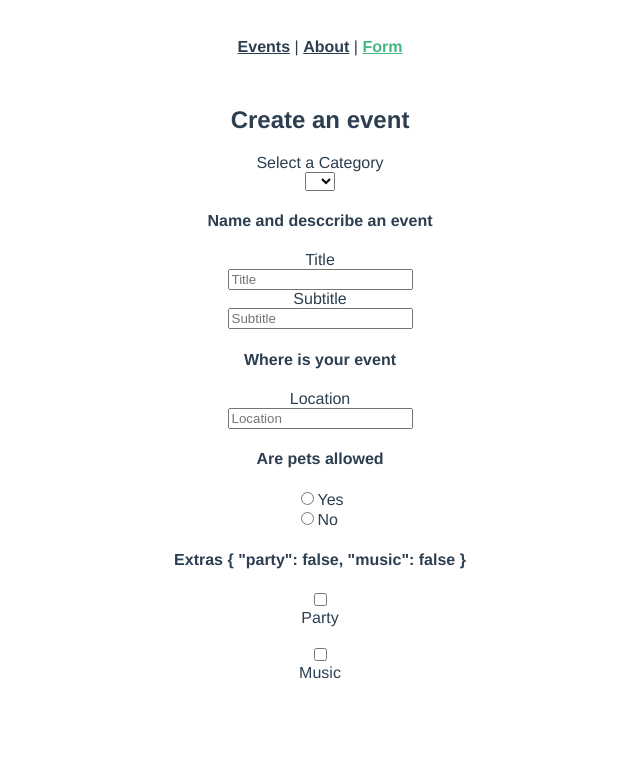
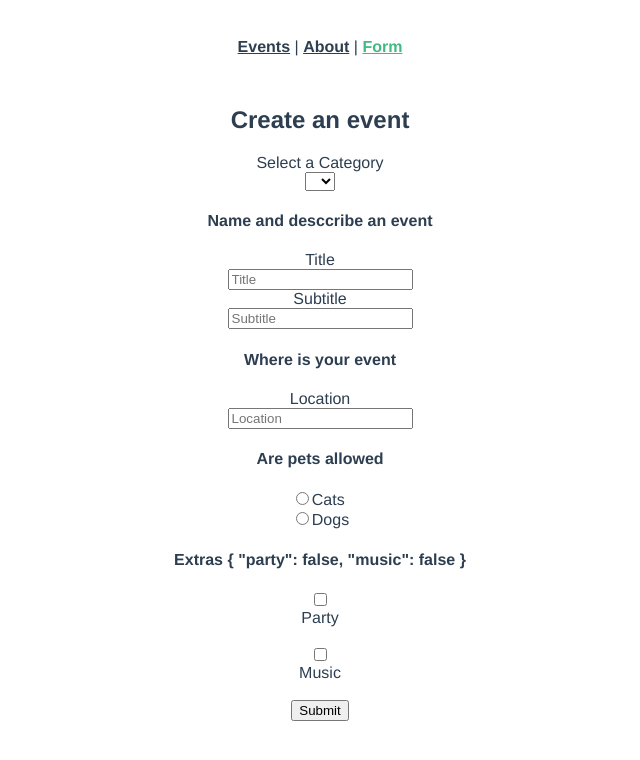
Before and after one commit to KarlenKhachaturyan/vue3, a Vue app in the folder vue-real-world/: page /dynamic-form in a window 1280 px wide. Shown: the top 760 px of the page, without its empty margins (320-960 px from the left). Built offline with nearby package versions, Linux system fonts and the light colour scheme.

Commit message:
Finished vue3 forms

```diff
--- a/vue-real-world/src/components/Base/BaseInput.vue
+++ b/vue-real-world/src/components/Base/BaseInput.vue
@@ -18,7 +18,6 @@ const props = defineProps({
 <template>
     <label >{{ props.label }}</label>
     <input
-
         v-bind="$attrs"
         :value="modelValue"
         :placeholder="props.label"
--- /dev/null
+++ b/vue-real-world/src/components/Base/BaseRadioGroup.vue
@@ -0,0 +1,29 @@
+<script setup>
+import BaseRadio from './BaseRadio.vue';
+const props = defineProps({
+    options: {
+        type: Array,
+        required: true
+    },
+    name: {
+        type: String,
+        required: true
+    },
+    modelValue: {
+        type: [String, Number],
+        required: true
+    },
+})
+</script>
+
+<template>
+    <BaseRadio
+        v-for="option in options"
+        :key="option.label"
+        :label="option.label"
+        :value="option.value"
+        :name="name"
+        :model-value="modelValue"
+        @update:modelValue="$emit('update:modelValue', $event)"
+    />
+</template>
--- a/vue-real-world/src/views/FormView.vue
+++ b/vue-real-world/src/views/FormView.vue
@@ -3,9 +3,15 @@ import { reactive } from 'vue';
 import BaseInput from '@/components/Base/BaseInput.vue';
 import BaseSelect from '@/components/Base/BaseSelect.vue';
 import BaseCheckbox from '@/components/Base/BaseCheckbox.vue';
-import BaseRadio from '@/components/Base/BaseRadio.vue';
+import BaseRadioGroup from '@/components/Base/BaseRadioGroup.vue';
+
 const selectOptions = [
     'a', 'b', 'c', 'd'
+]
+
+const petOptions = [
+    {label: 'Cats', value: "cats"},
+    {label: 'Dogs', value: "dogs"},
 ]
 
 const event = reactive({
@@ -20,12 +26,17 @@ const event = reactive({
     }
 })
 
+const sendForm = () => {
+    // here we will send the form data
+    // using axios post....
+}
+
 
 </script>
 
 <template>
     <h2>Create an event</h2>
-<form action="" style="text-align: left; display: flex; flex-direction: column; align-items: center;">
+<form @submit.prevent="sendForm" style="text-align: left; display: flex; flex-direction: column; align-items: center;">
 
     <BaseSelect
         :options="selectOptions"
@@ -54,9 +65,11 @@ const event = reactive({
 
     <h4> Are pets allowed</h4>
     <div>
-        <BaseRadio v-model="event.pets" :value="1" label="Yes" name="pets" />
-        <BaseRadio v-model="event.pets" :value="0" label="No" name="pets" />
-
+        <BaseRadioGroup
+            v-model="event.pets"
+            name="pets"
+            :options="petOptions"
+        />
     </div>
 
     <h4>Extras  {{ event.extras }}</h4>
@@ -70,5 +83,7 @@ const event = reactive({
         label="Music"
         v-model="event.extras.music"
     />
+
+    <button type="submit">Submit</button>
 </form>
 </template>
```
